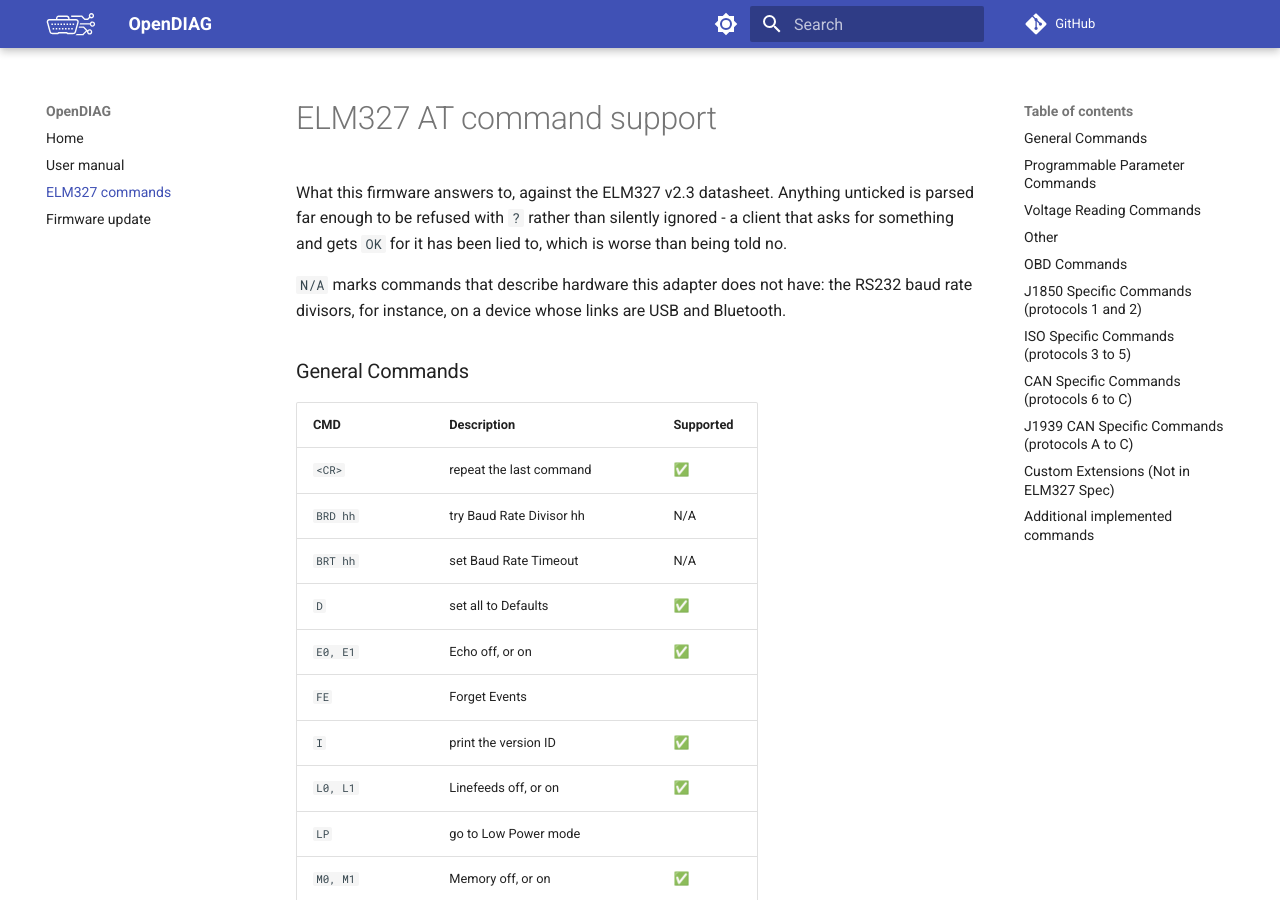
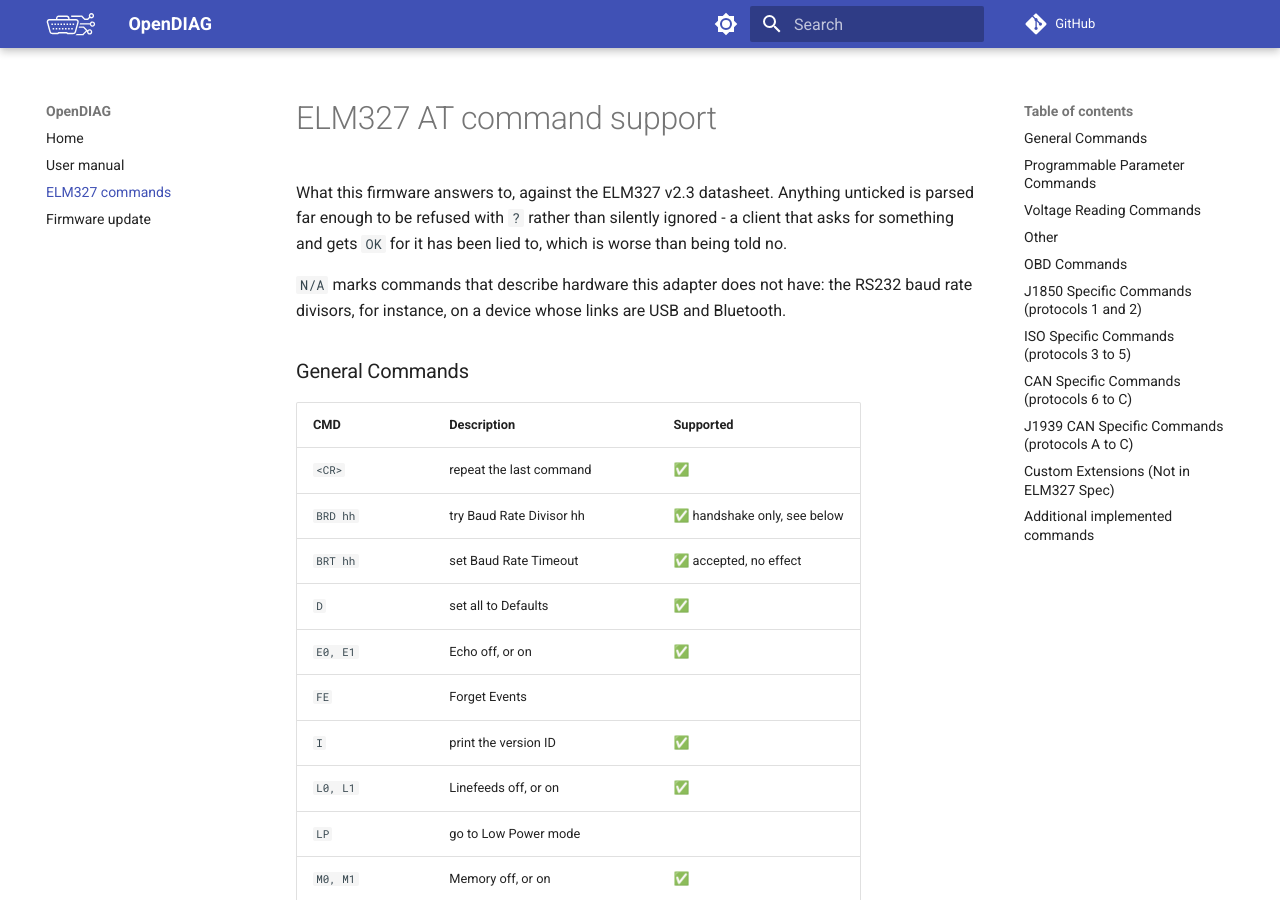
Before and after one commit to maximus64/opendiag-firmware, an MkDocs documentation site: the page built from docs/at_commands.md, in a window 1280 px wide and 900 px high. Built offline with MkDocs 1.6.1 and Material for MkDocs 9.7.7, drawn with Linux system fonts in a browser that asks for light colours; comment, search, counter and statistics services are not loaded.

Commit message:
docs: align command support and format the extracted change

```diff
--- a/docs/at_commands.md
+++ b/docs/at_commands.md
@@ -14,8 +14,8 @@ Bluetooth.
 | CMD | Description | Supported |
 | :--- | :--- | :--- |
 | `<CR>` | repeat the last command | ✅ |
-| `BRD hh` | try Baud Rate Divisor hh | N/A |
-| `BRT hh` | set Baud Rate Timeout | N/A |
+| `BRD hh` | try Baud Rate Divisor hh | ✅ handshake only, see below |
+| `BRT hh` | set Baud Rate Timeout | ✅ accepted, no effect |
 | `D` | set all to Defaults | ✅ |
 | `E0, E1` | Echo off, or on | ✅ |
 | `FE` | Forget Events | |
```
Also changed, not shown: 1 other file.
